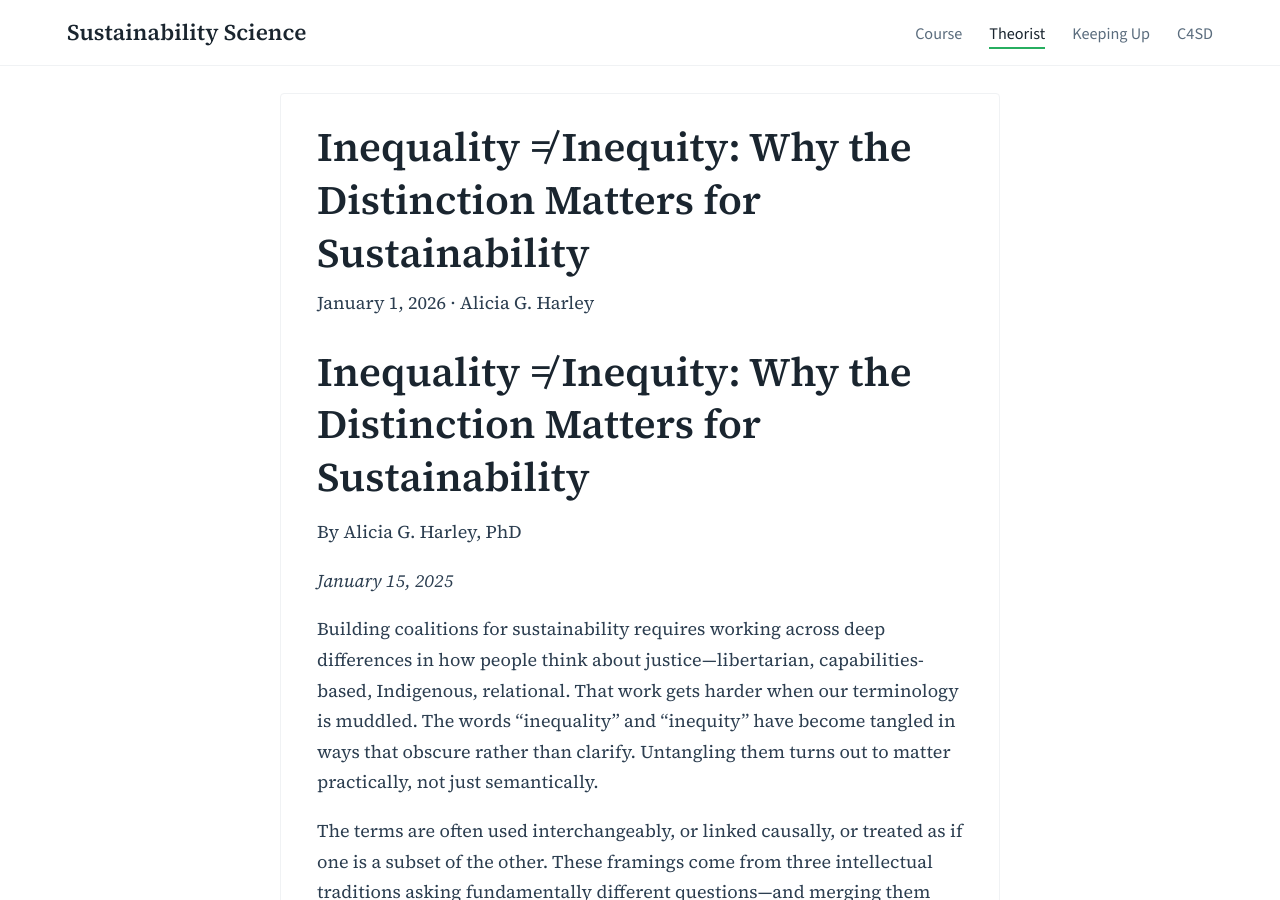
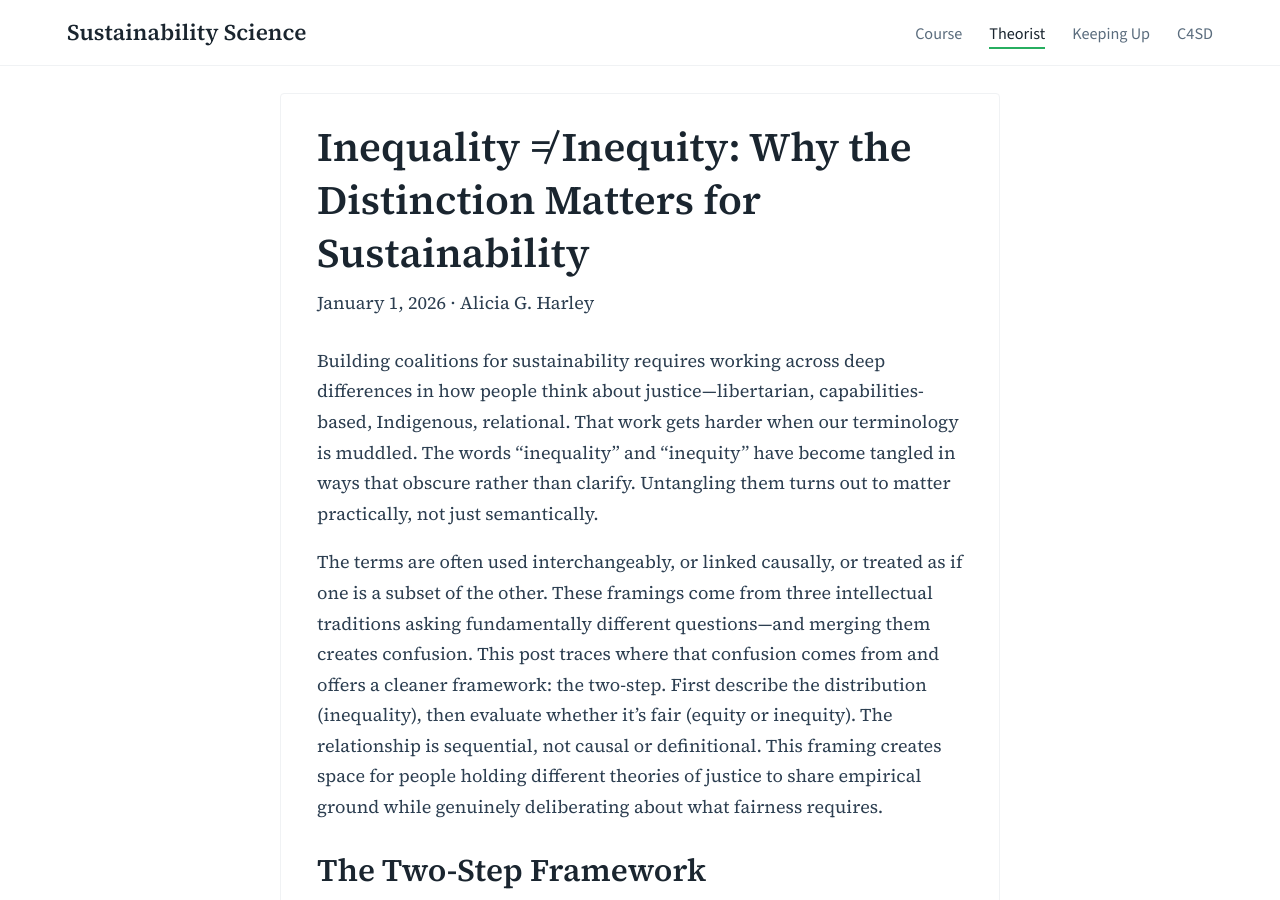
Before and after one commit to agharley/sustsci, a Jekyll site: the page built from blog/_posts/2026-01-01-inequality-inequity.md, in a window 1280 px wide and 900 px high. Built offline with Jekyll 4.4.1, drawn with Linux system fonts in a browser that asks for light colours.

Commit message:
Update 2026-01-01-inequality-inequity.md
fixing two titles/front matter

```diff
--- a/blog/_posts/2026-01-01-inequality-inequity.md
+++ b/blog/_posts/2026-01-01-inequality-inequity.md
@@ -9,12 +9,6 @@ categories: [sustainability-theory]
 tags: [inequality, inequity, justice, equity, sustainability-science, methodology]
 image: /assets/images/two-step-framework.png
 ---
-
-# Inequality ≠ Inequity: Why the Distinction Matters for Sustainability
-
-By Alicia G. Harley, PhD
-
-*January 15, 2025*
 
 Building coalitions for sustainability requires working across deep differences in how people think about justice—libertarian, capabilities-based, Indigenous, relational. That work gets harder when our terminology is muddled. The words "inequality" and "inequity" have become tangled in ways that obscure rather than clarify. Untangling them turns out to matter practically, not just semantically.
 
```
